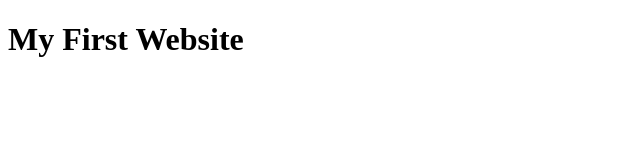
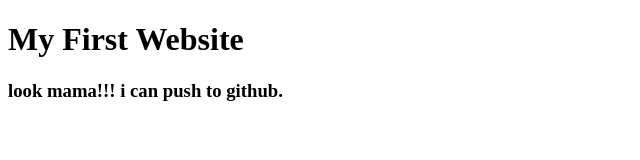
Before and after one commit to akram9704/My_First_Website, a plain HTML site: page index.html in a window 1280 px wide. Shown: the whole page, without its empty margins (0-640 px from the left). Drawn offline with Linux system fonts and the light colour scheme.

Commit message:
learned github push

```diff
--- a/index.html
+++ b/index.html
@@ -8,5 +8,6 @@
 </head>
 <body>
     <h1>My First Website</h1>
+    <h3>look mama!!! i can push to github.</h3>
 </body>
 </html>
```
